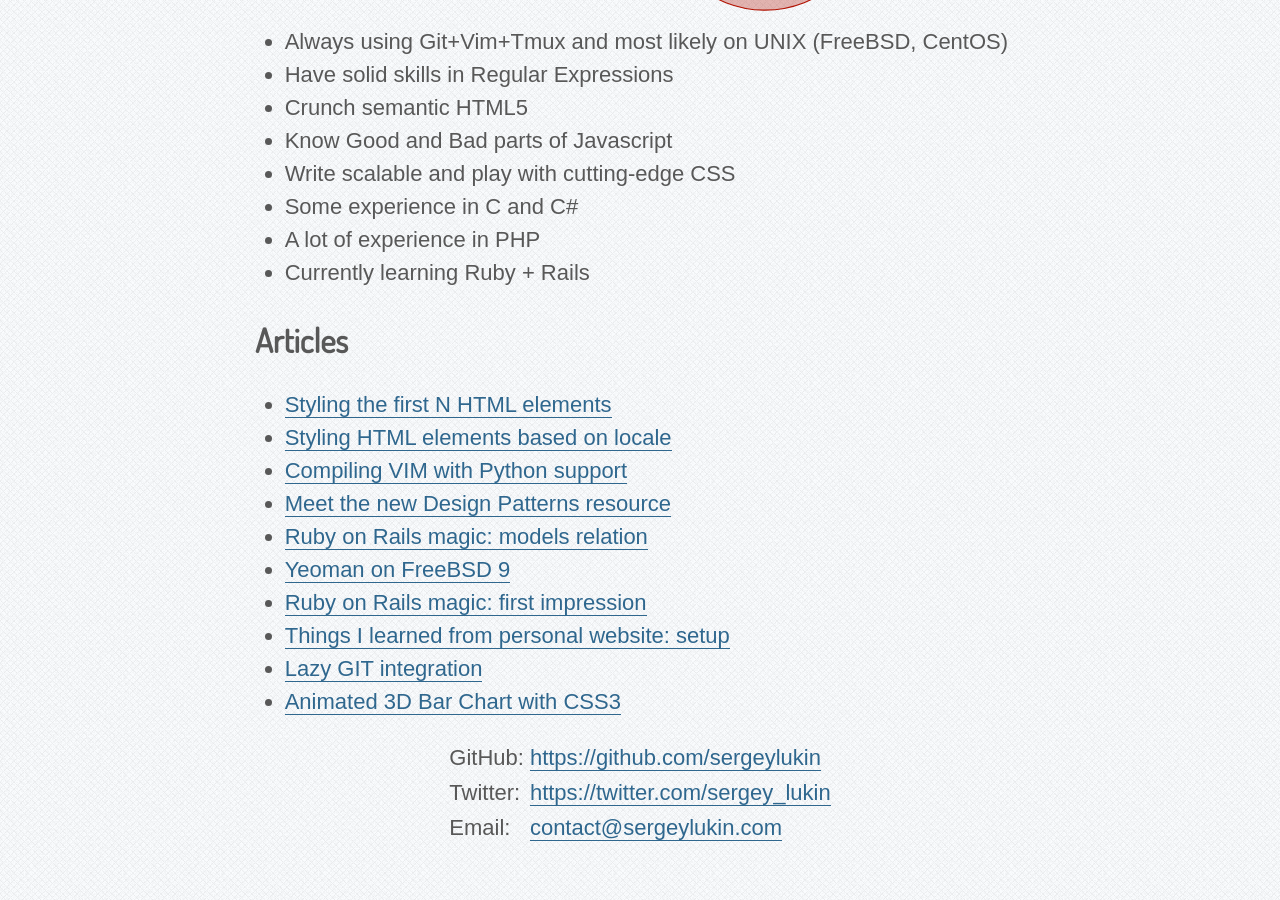
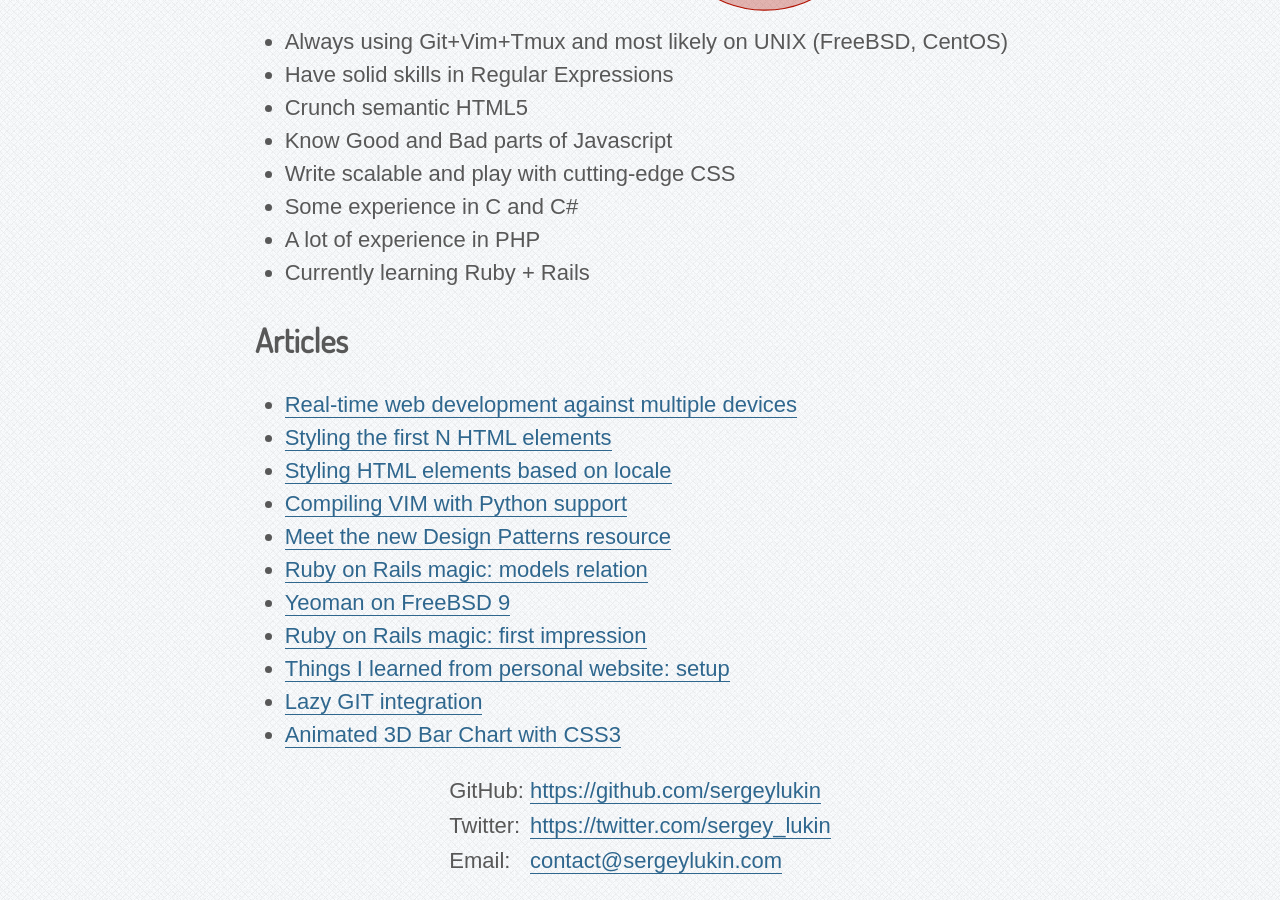
Before and after one commit to sergeylukin/sergeylukin.github.com, a Jekyll site: the page built from resume.md, in a window 1280 px wide and 900 px high, scrolled down 1059 px. Built offline with Jekyll 4.4.1, drawn with Linux system fonts in a browser that asks for light colours; before the commit the page ends 1926 px from its top, so only the background shows below that.

Commit message:
Add reference to article published on 3rd party website

```diff
--- a/resume.md
+++ b/resume.md
@@ -61,6 +61,6 @@ Technical skills
 Articles
 --------
 
-{% for item in site.posts %}{% unless item.draft %}
+* [Real-time web development against multiple devices](https://code4startup.com/startuphack/real-time-web-development-against-multiple-devices){% for item in site.posts %}{% unless item.draft %}
 * [{{ item.title }}]({{ item.url }}){% endunless %}{% endfor %}
 * [Animated 3D Bar Chart with CSS3](http://tympanus.net/codrops/2012/05/21/animated-3d-bar-chart-with-css3/)
```
